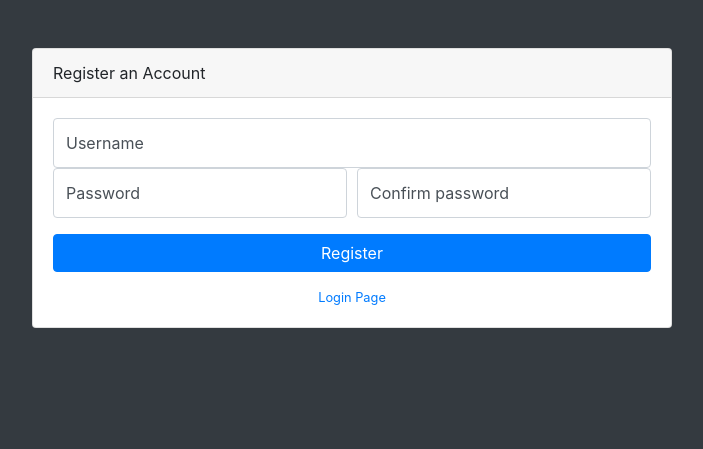
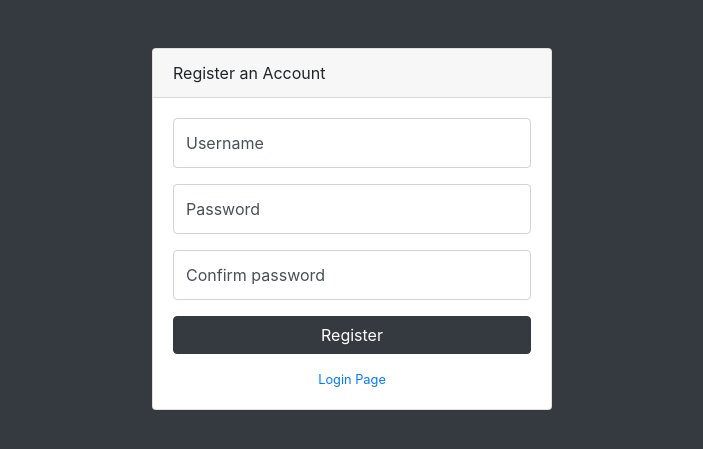
Before and after one commit to koolman124/IntroToSoftware, a PHP site: page /register.php in a window 1280 px wide. Shown: the top 449 px of the page, without its empty margins (288-991 px from the left). Run offline with PHP 8.4, Linux system fonts and the light colour scheme.

Commit message:
Fixed styling of login and register forms

```diff
--- a/login.php
+++ b/login.php
@@ -40,7 +40,7 @@
                 <label for="inputPassword">Password</label>
               </div>
             </div>
-            <button type="submit" class="btn btn-primary btn-block" name="login_user">Login</button>
+            <button type="submit" class="btn btn-dark btn-block" name="login_user">Login</button>
           </form>
           <div class="text-center">
             <a class="d-block small mt-3" href="register.php">Register an Account</a>
--- a/register.php
+++ b/register.php
@@ -22,7 +22,7 @@
 <body class="bg-dark">
 
     <div class="container">
-      <div class="card card-register mx-auto mt-5">
+      <div class="card card-login mx-auto mt-5">
         <div class="card-header">Register an Account</div>
         <div class="card-body">
           <form method="post" action="register.php">
@@ -32,22 +32,20 @@
                 <input type="text" id="inputUser" name="username" class="form-control" placeholder="Username" required="required" value="<?php echo $username; ?>">
                 <label for="inputUser">Username</label>
               </div>
-              <div class="form-row">
-                <div class="col-md-6">
+            </div>
+            <div class="form-group">
               <div class="form-label-group">
                   <input type="password" id="inputPassword" name="password_1" class="form-control" placeholder="Password" required="required">
                   <label for="inputPassword">Password</label>
               </div>
               </div>
-                <div class="col-md-6">
+            <div class="form-group">
               <div class="form-label-group">
                   <input type="password" id="confirmPassword" name="password_2" class="form-control" placeholder="Confirm password" required="required">
                   <label for="confirmPassword">Confirm password</label>
               </div>
             </div>
-              </div>
-            </div>
-            <button type="submit" class="btn btn-primary btn-block" name="reg_user">Register</button>
+            <button type="submit" class="btn btn-dark btn-block" name="reg_user">Register</button>
           </form>
           <div class="text-center">
             <a class="d-block small mt-3" href="login.php">Login Page</a>
--- a/server.php
+++ b/server.php
@@ -41,7 +41,7 @@ if (isset($_POST['reg_user'])) {
   	$password = md5($password_1);//encrypt the password before saving in the database
 
   	$query = "INSERT INTO `users`(`User_ID`, `Access_Level`, `Username`, `Password_Hash`)
-  			  VALUES('323829748972','2','$username','$password')";
+  			  VALUES('323829748982','2','$username','$password')";
   	mysqli_query($db, $query);
     $_SESSION['username'] = $username;
     $_SESSION['success'] = "You are now logged in";
```
Lines whose indentation alone changed are shown as unchanged.
